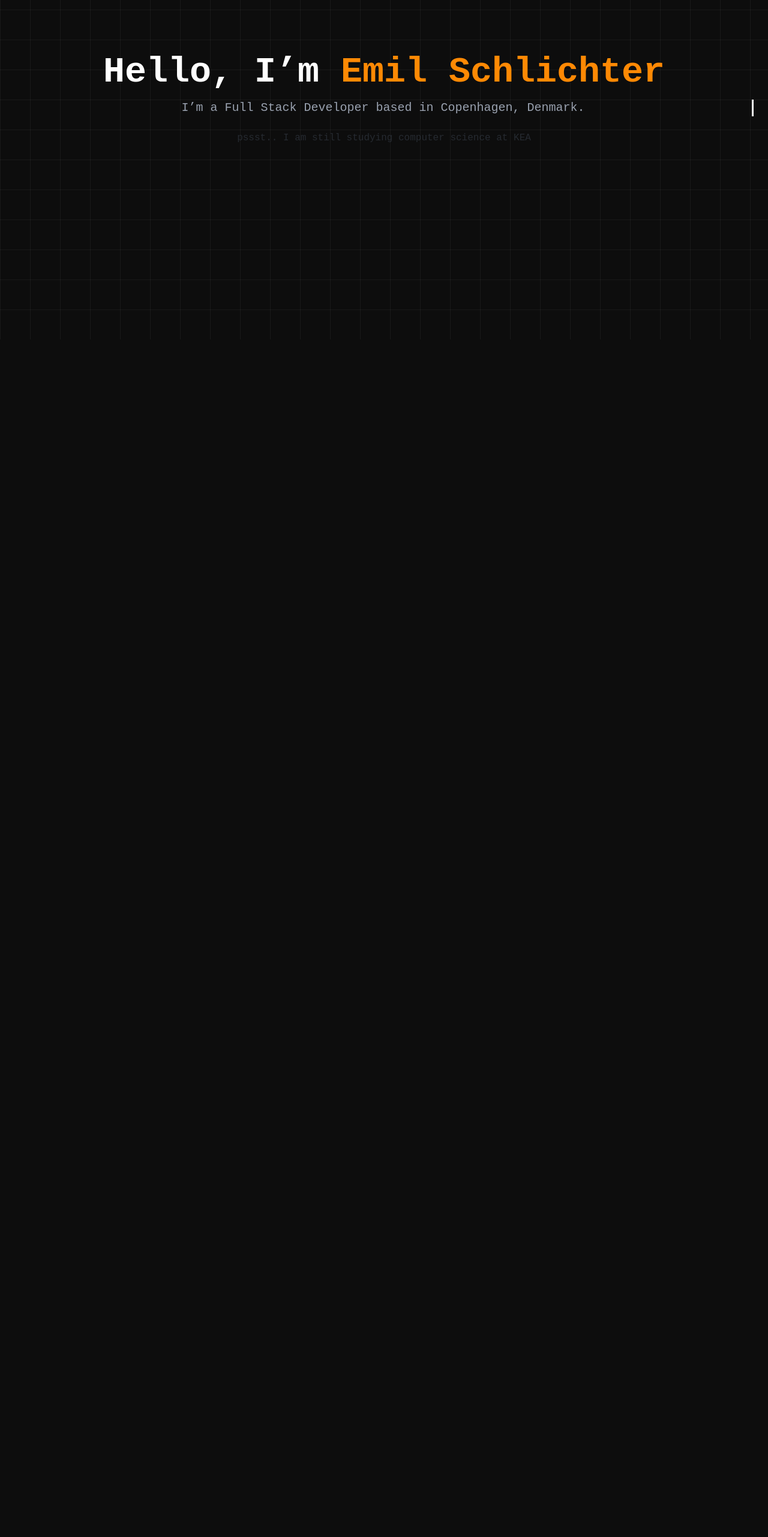
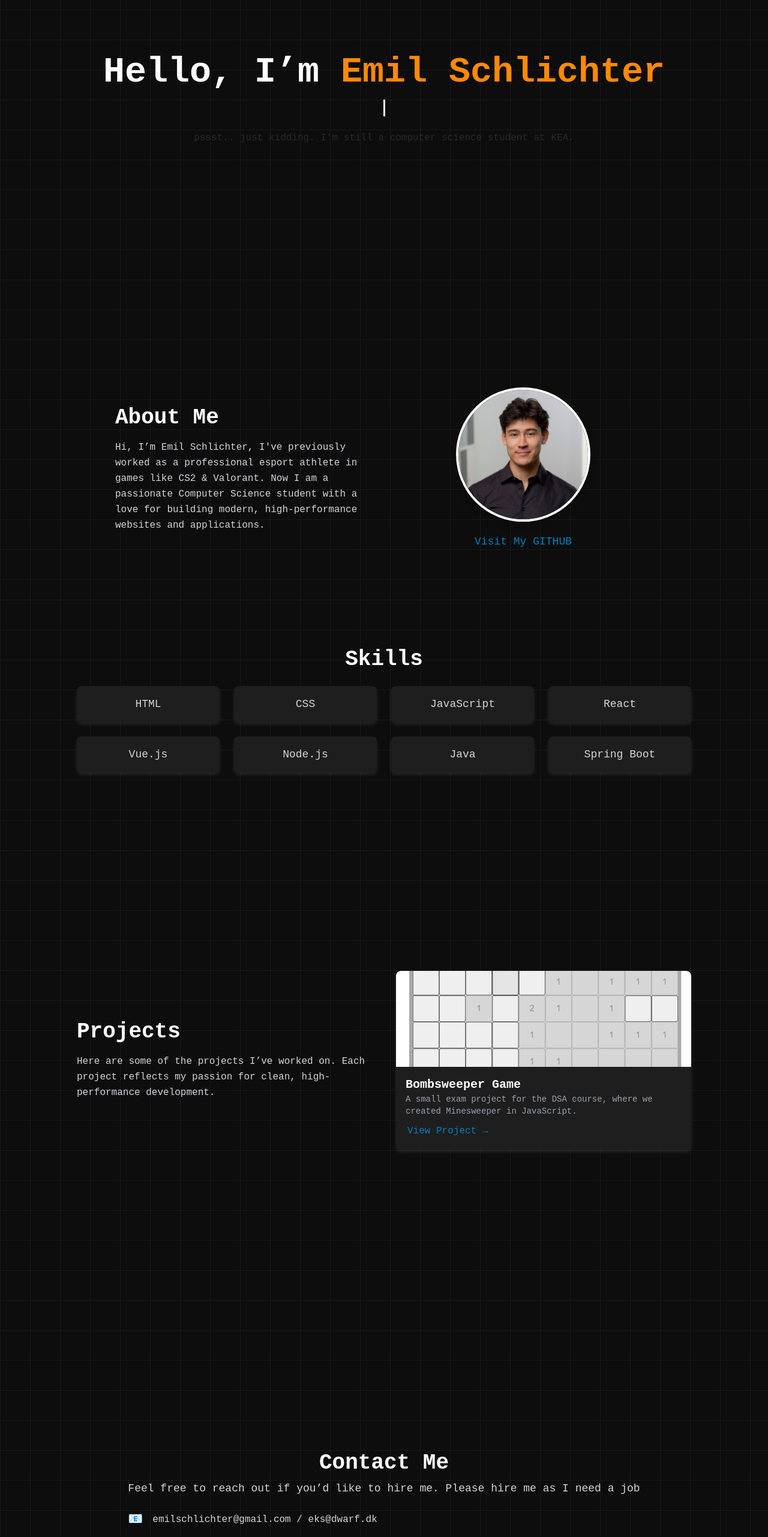
Before and after one commit to emsc0001/portfolio, a Vue app: page / in a window 1280 px wide. Shown: the part 234-2797 px from the top of the page at 60% size. Before the commit the page ends 800 px from the top, so only its background shows below. Built offline with nearby package versions, Linux system fonts and the light colour scheme.

Commit message:
Single Page layout and creating smooting scrolling

```diff
--- a/package.json
+++ b/package.json
@@ -12,8 +12,10 @@
   },
   "dependencies": {
     "@tailwindcss/vite": "^4.0.3",
+    "fullpage.js": "^4.0.33",
     "tailwindcss": "^4.0.3",
     "vue": "^3.5.13",
+    "vue-fullpage.js": "^0.2.21",
     "vue-router": "^4.5.0"
   },
   "devDependencies": {
--- a/src/App.vue
+++ b/src/App.vue
@@ -1,13 +1,14 @@
 <script setup>
 import { RouterLink, RouterView } from 'vue-router'
 import Navbar from './components/Navbar.vue'
-import Darkmode from './components/Darkmode.vue'
 </script>
 
 <template>
   <main>
     <Navbar />
     <RouterView />
-    <Darkmode />
+    <footer class="text-white lg:px-6 py-6">
+      <div class="text-center">© 2025 Emil Kim Schlichter - All rights reserved.</div>
+    </footer>
   </main>
 </template>
--- a/src/assets/main.css
+++ b/src/assets/main.css
@@ -1,10 +1,5 @@
 @import 'tailwindcss';
 @import url('https://fonts.googleapis.com/css2?family=Fira+Code:wght@300;400;500;600&display=swap');
-
-/* Ensures Tailwind applies dark mode when the `.dark` class is added */
-:root {
-  --tw-dark: class;
-}
 
 body {
   background-color: #0d0d0d;
--- a/src/components/Footer.vue
+++ b/src/components/Footer.vue
@@ -1,5 +1,5 @@
 <template>
-  <footer>
-    <p>© 2025</p>
-  </footer>
+  <Footer>
+    <p>Lavet af Emil Schlichter - © 2025</p>
+  </Footer>
 </template>
--- a/src/components/Navbar.vue
+++ b/src/components/Navbar.vue
@@ -1,14 +1,12 @@
 <template>
   <nav class="w-full flex justify-between items-center p-6 bg-transparent fixed top-0 left-0 z-50">
     <div class="text-orange-400 font-bold text-lg bg-gray-800 p-2 rounded">ES</div>
-
-    <nav class="flex-grow fixed left-20 container mx-auto px-6">
-      <RouterLink to="/" class="mr-4 hover:text-orange-400">Home</RouterLink>
-      <RouterLink to="/about" class="mr-4 hover:text-orange-400">About</RouterLink>
-      <RouterLink to="/projects" class="mr-4 hover:text-orange-400">Projects</RouterLink>
-      <RouterLink to="/contact" class="hover:text-orange-400">Contact</RouterLink>
+    <nav class="flex max-md:hidden flex-grow fixed left-20 container mx-auto px-6">
+      <RouterLink to="#home" class="mr-4 hover:text-orange-400">Home</RouterLink>
+      <RouterLink to="#about" class="mr-4 hover:text-orange-400">About</RouterLink>
+      <RouterLink to="#projects" class="mr-4 hover:text-orange-400">Projects</RouterLink>
+      <RouterLink to="#contact" class="hover:text-orange-400">Contact</RouterLink>
     </nav>
-
-    <Darkmode />
+    <p class="text-white md:hidden fixed right-2">burger</p>
   </nav>
 </template>
--- a/src/router/index.js
+++ b/src/router/index.js
@@ -1,33 +1,39 @@
 import { createRouter, createWebHistory } from 'vue-router'
-import HomeView from '../views/HomeView.vue'
-import AboutView from '../views/AboutView.vue'
-import ProjectsView from '../views/ProjectsView.vue'
-import ContactsView from '../views/ContactView.vue'
+import SinglePageView from '../views/SinglePageView.vue'
 
 const router = createRouter({
   history: createWebHistory(import.meta.env.BASE_URL),
   routes: [
     {
       path: '/',
-      name: 'home',
-      component: HomeView
+      name: 'single-page',
+      component: SinglePageView,
     },
-    {
-      path: '/about',
-      name: 'about',
-      component: AboutView
-    },
-    {
-      path: '/projects',
-      name: 'projects',
-      component: ProjectsView
-    },
-    {
-      path: '/contact',
-      name: 'contact',
-      component: ContactsView
+  ],
+  scrollBehavior(to) {
+    if (to.hash) {
+      return {
+        el: to.hash,
+        behavior: 'smooth',
+      }
     }
-  ],
+    return { top: 0 }
+  },
+  // {
+  //   path: '/about',
+  //   name: 'about',
+  //   component: AboutView
+  // },
+  // {
+  //   path: '/projects',
+  //   name: 'projects',
+  //   component: ProjectsView
+  // },
+  // {
+  //   path: '/contact',
+  //   name: 'contact',
+  //   component: ContactsView
+  // }
 })
 
 export default router
--- a/src/views/AboutView.vue
+++ b/src/views/AboutView.vue
@@ -1,12 +1,12 @@
 <template>
-  <section class="min-h-screen grid place-items-center px-6 bg-grid text-white">
+  <section class="py-20 px-6 place-items-center bg-grid text-white">
     <div class="max-w-4xl grid grid-cols-1 md:grid-cols-2 gap-8 items-center">
       <div>
         <h1 class="text-4xl font-bold text-white mb-4">About Me</h1>
         <p class="text-gray-300 leading-relaxed">
           Hi, I’m Emil Schlichter, I've previously worked as a professional esport athlete in games
           like CS2 & Valorant. Now I am a passionate Computer Science student with a love for
-          building modern, high-performance websites and applications [like this one].
+          building modern, high-performance websites and applications.
         </p>
       </div>
 
@@ -26,17 +26,11 @@
     </div>
   </section>
 
-  <section>
-    <div class="absolute bottom-10 left-1/2 transform -translate-x-1/2">
-      <a href="#skills" class="text-white text-3xl animate-bounce"> ↓ </a>
-    </div>
-  </section>
-
-  <section id="skills" class="py-16 px-6 bg-grid text-white -mt-12 relative">
+  <section id="skills" class="py-20 px-6 bg-grid text-white relative">
     <h2 class="text-4xl font-bold text-center mb-6">Skills</h2>
 
     <ul
-      class="grid grid-cols-2 md:grid-cols-4 gap-6 text-gray-300 text-lg text-center max-w-4xl mx-auto"
+      class="grid grid-cols-2 md:grid-cols-4 gap-6 text-gray-300 text-lg text-center max-w-5xl mx-auto"
     >
       <li class="skill-box">HTML</li>
       <li class="skill-box">CSS</li>
--- a/src/views/ContactView.vue
+++ b/src/views/ContactView.vue
@@ -1,14 +1,14 @@
 <template>
   <section class="min-h-screen flex flex-col justify-center items-center px-6 bg-grid text-white">
-    <h2 class="text-4xl font-bold mb-6 text-center">Contact Me</h2>
+    <h2 class="text-4xl font-bold mb-2 text-center">Contact Me</h2>
 
     <div class="flex flex-col space-y-6 text-gray-300">
       <p class="text-lg">
-        Feel free to reach out if you’d like to collaborate on a project or just want to say hi!
+        Feel free to reach out if you’d like to hire me. Please hire me as I need a job
       </p>
       <div class="flex items-center space-x-4">
         <span class="text-blue-400 text-xl">📧</span>
-        <span>emilschlichter@gmail.com</span>
+        <span>emilschlichter@gmail.com / eks@dwarf.dk</span>
       </div>
       <div class="flex items-center space-x-4">
         <span class="text-blue-400 text-xl">📍</span>
@@ -16,83 +16,18 @@
       </div>
       <a
         href="https://github.com/emsc0001"
-        class="text-blue-400 hover:text-blue-500 transition text-lg"
+        class="text-blue-400 hover:text-blue-500 transition text-lg mx-auto"
         target="_blank"
       >
-        Visit My GitHub →
+        GitHub
       </a>
       <a
         href="https://www.linkedin.com/in/emilschlichter/"
-        class="text-blue-400 hover:text-blue-500 transition text-lg"
+        class="text-blue-400 hover:text-blue-500 transition text-lg mx-auto"
         target="_blank"
       >
-        Visit my LinkedIn →
+        LinkedIn
       </a>
     </div>
   </section>
 </template>
-
-<script>
-export default {
-  data() {
-    return {
-      name: '',
-      email: '',
-      message: '',
-    }
-  },
-  methods: {
-    sendMessage() {
-      alert(`Message Sent!\nName: ${this.name}\nEmail: ${this.email}\nMessage: ${this.message}`)
-      this.name = ''
-      this.email = ''
-      this.message = ''
-    },
-  },
-}
-</script>
-
-<style scoped>
-/* Grid Background */
-.bg-grid {
-  background-image: linear-gradient(rgba(255, 255, 255, 0.05) 1px, transparent 1px),
-    linear-gradient(90deg, rgba(255, 255, 255, 0.05) 1px, transparent 1px);
-  background-size: 50px 50px;
-}
-
-/* Input Fields */
-.input-field {
-  width: 100%;
-  padding: 12px;
-  background: transparent;
-  border: 1px solid rgba(255, 255, 255, 0.2);
-  border-radius: 6px;
-  color: white;
-  outline: none;
-  transition: border 0.3s ease-in-out;
-}
-
-.input-field:focus {
-  border-color: #4a90e2;
-}
-
-/* Submit Button */
-.submit-btn {
-  width: 100%;
-  background: transparent;
-  color: white;
-  font-weight: bold;
-  padding: 12px;
-  border-radius: 6px;
-  border: 2px solid #007bff;
-  cursor: pointer;
-  transition:
-    background 0.3s ease-in-out,
-    color 0.3s ease-in-out;
-}
-
-.submit-btn:hover {
-  background: #007bff;
-  color: #fff;
-}
-</style>
--- a/src/views/HomeView.vue
+++ b/src/views/HomeView.vue
@@ -8,7 +8,9 @@
     </p>
 
     <div class="hidden-text mt-6">
-      <p class="text-gray-600 opacity-40">pssst.. I am still studying computer science at KEA</p>
+      <p class="text-gray-600 opacity-40">
+        pssst.. just kidding. I'm still a computer science student at KEA.
+      </p>
     </div>
   </section>
 </template>
@@ -29,7 +31,7 @@
   white-space: nowrap;
   border-right: 3px solid #ffffff;
   width: 0;
-  animation: typing 3s steps(40, end) forwards;
+  animation: typing 5s steps(40, end) infinite;
 }
 
 .hidden-text {
--- a/src/views/ProjectsView.vue
+++ b/src/views/ProjectsView.vue
@@ -1,7 +1,6 @@
 <template>
   <section class="min-h-screen grid place-items-center px-6 bg-grid text-white">
     <div class="max-w-5xl w-full grid grid-cols-1 md:grid-cols-2 gap-10 items-center">
-      <!-- Left Side: Title & Description -->
       <div class="text-left">
         <h2 class="text-4xl font-bold mb-4">Projects</h2>
         <p class="text-gray-300 leading-relaxed">
@@ -10,7 +9,6 @@
         </p>
       </div>
 
-      <!-- Right Side: Project Grid -->
       <div class="grid grid-cols-1 gap-6">
         <div v-for="project in projects" :key="project.id" class="project-card">
           <img
@@ -55,14 +53,13 @@ export default {
 </script>
 
 <style scoped>
-/* Grid Background */
 .bg-grid {
   background-image: linear-gradient(rgba(255, 255, 255, 0.05) 1px, transparent 1px),
     linear-gradient(90deg, rgba(255, 255, 255, 0.05) 1px, transparent 1px);
   background-size: 50px 50px;
 }
 
-/* Project Card */
+
 .project-card {
   background: #1e1e1e;
   border-radius: 8px;
--- /dev/null
+++ b/src/views/SinglePageView.vue
@@ -0,0 +1,35 @@
+<script>
+import HomeView from './HomeView.vue'
+import AboutView from './AboutView.vue'
+import ProjectsView from './ProjectsView.vue'
+import ContactView from './ContactView.vue'
+
+export default {
+  components: {
+    HomeView,
+    AboutView,
+    ProjectsView,
+    ContactView,
+  },
+}
+</script>
+
+<template>
+  <div>
+    <section id="home" class="">
+      <HomeView />
+    </section>
+
+    <section id="about" class="">
+      <AboutView />
+    </section>
+
+    <section id="projects" class="">
+      <ProjectsView />
+    </section>
+
+    <section id="contact" class="">
+      <ContactView />
+    </section>
+  </div>
+</template>
```
Also changed, not shown: 1 other file (tests, documents, lock files or other folders).
